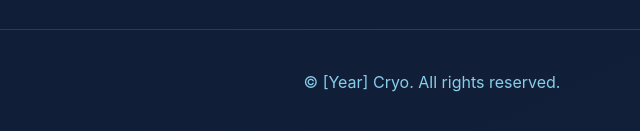
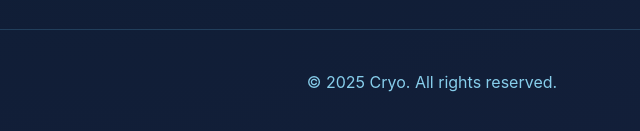
Before and after one commit to cryo-tech/cryo-tech.github.io, a plain HTML site: page Terms.html in a window 1280 px wide. Shown: the part 5371-5502 px from the top of the page, 208-848 px from the left. Drawn offline with Linux system fonts and the light colour scheme.

Commit message:
Update Terms.html

```diff
--- a/Terms.html
+++ b/Terms.html
@@ -301,7 +301,7 @@
 
     <footer>
         <div class="container">
-            <p>© [Year] Cryo. All rights reserved.</p>
+            <p>© 2025 Cryo. All rights reserved.</p>
         </div>
     </footer>
 </body>
```
